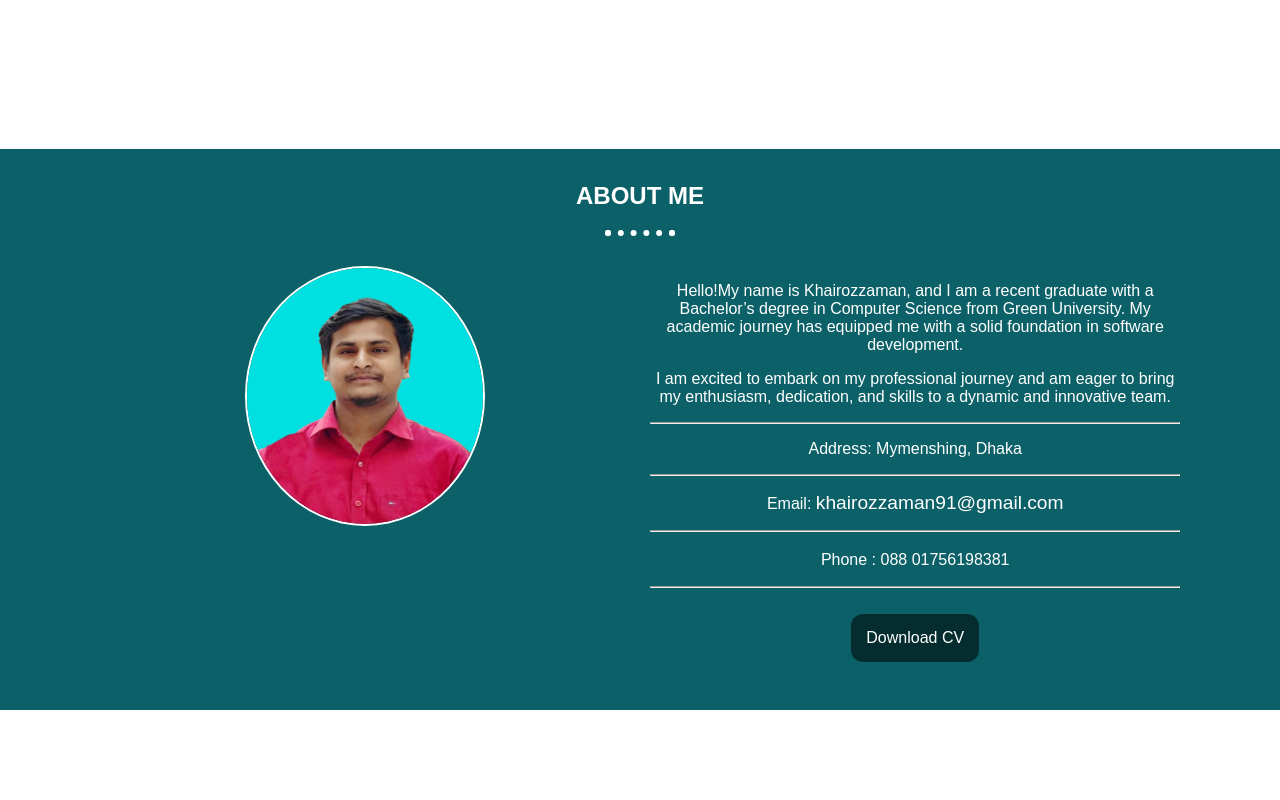
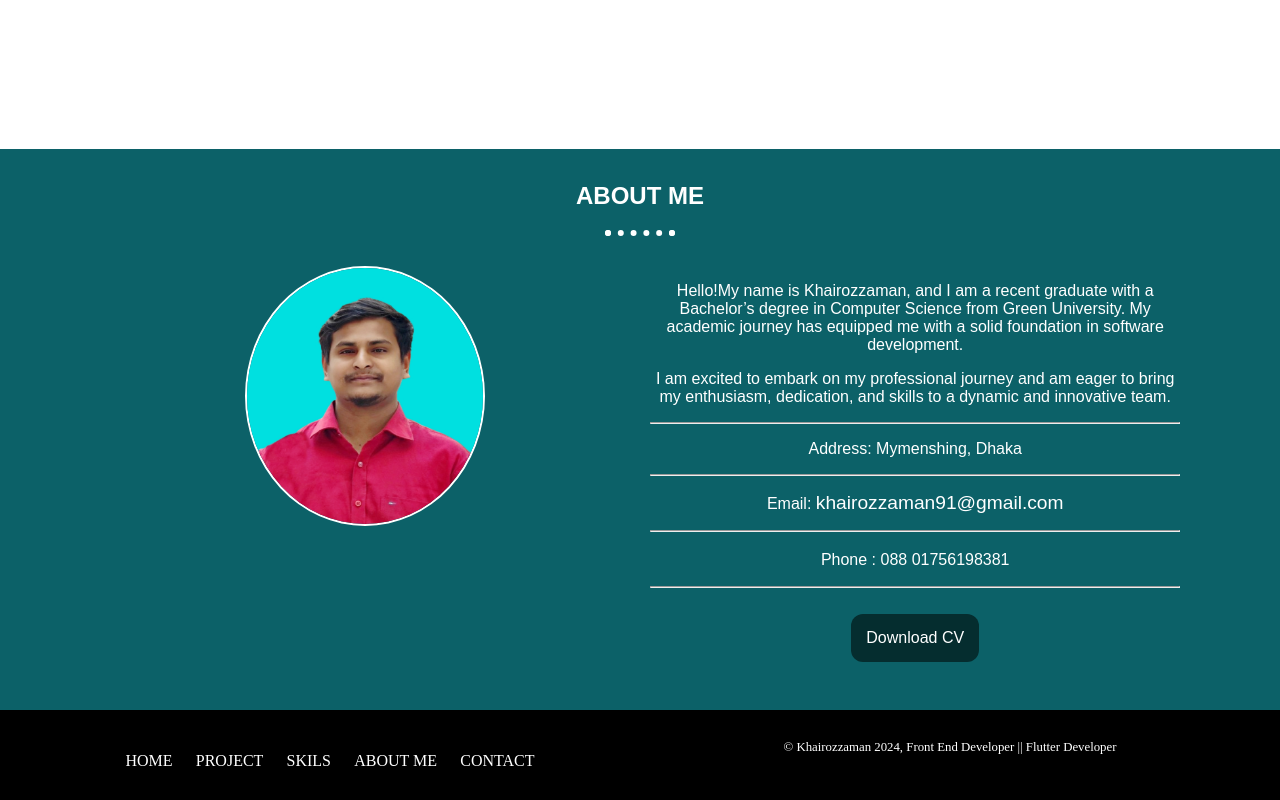
Before and after one commit to khairozzaman91/personal-portfolio, a plain HTML site: page index.html in a window 1280 px wide. Shown: the part 727-1527 px from the top of the page. Before the commit the page ends 1437 px from the top, so only its background shows below. Drawn offline with Linux system fonts and the light colour scheme.

Commit message:
footer section add

```diff
--- a/css/style-desktop.css
+++ b/css/style-desktop.css
@@ -117,3 +117,25 @@ body{
     text-align: left;
 }
 /* about me design end here */
+
+
+
+
+
+/* footer section start  */
+
+
+
+
+.footer-menu {
+  margin-top: 12px;
+
+}
+
+.footer-menu a{
+    display: inline;
+    margin: 10px;
+}
+
+
+/* footer section end  */
--- a/css/style.css
+++ b/css/style.css
@@ -200,3 +200,36 @@ a{
 }
 
 /* about section end here */
+
+/* footer section start  */
+
+
+.footer{
+    background-color: black;
+    color: white;
+    padding: 20px;
+    text-align: center;
+    font-size: 0.8rem;
+}
+
+
+.footer-menu a{
+    display: block;
+    margin: 15px 0;
+    font-size: 1rem;
+
+}
+
+.footer-menu a:hover{
+    color: gray;
+
+}
+
+
+
+.footer::after{
+    clear: both;
+    display: table;
+    content: ' ';
+}
+/* footer section end  */
--- a/index.html
+++ b/index.html
@@ -95,5 +95,28 @@
       <!-- about me end here -->
 
 
+      <!-- footer starts here -->
+
+     <div class="footer">
+          <div class="footer-menu col-6">
+
+                <a href="#">HOME</a>
+                <a href="#">PROJECT</a>
+                <a href="#">SKILS</a>
+                <a href="#about-me-id">ABOUT ME</a>
+                <a href="#">CONTACT</a>
+
+
+          </div>
+
+          <div class="footer-desc col-6">
+
+            &copy; Khairozzaman 2024, Front End Developer || Flutter Developer
+
+          </div>
+     </div>
+       <!-- footer end here -->
+
+
 </body>
 </html>
```
